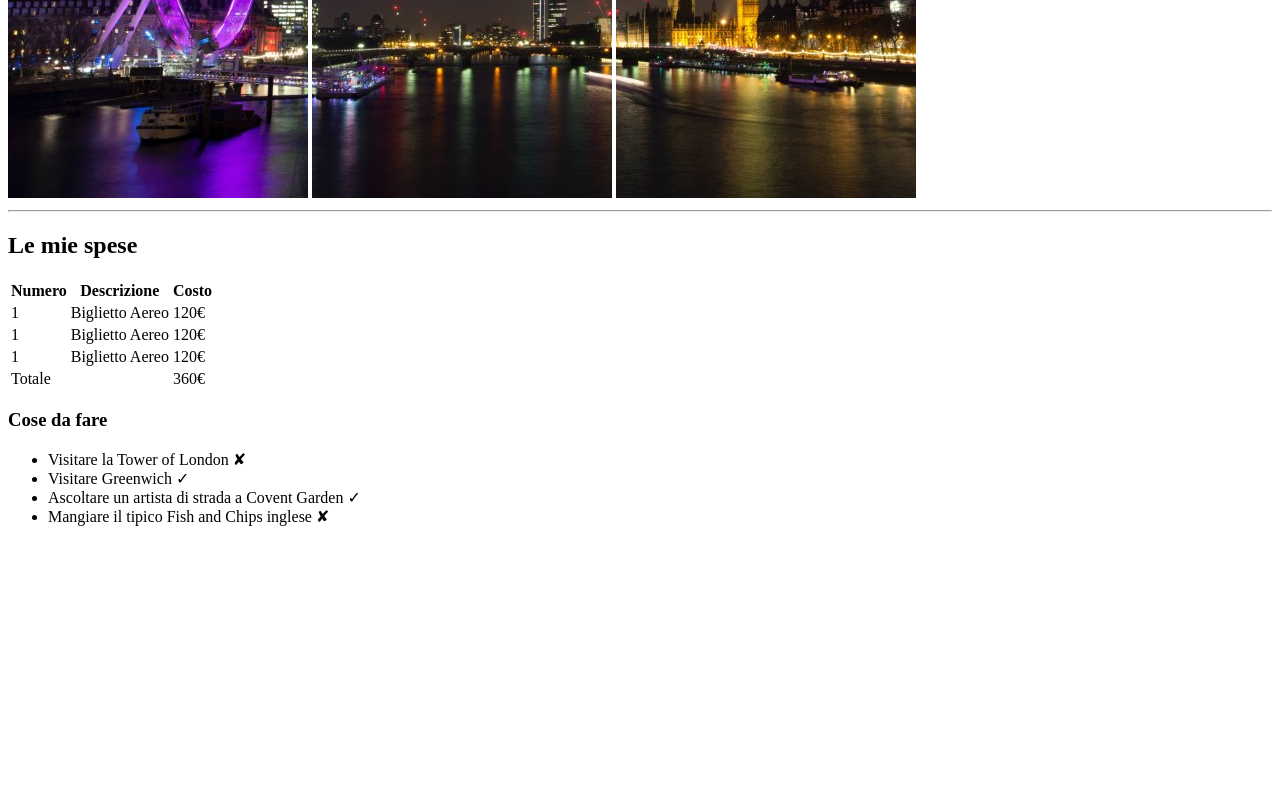
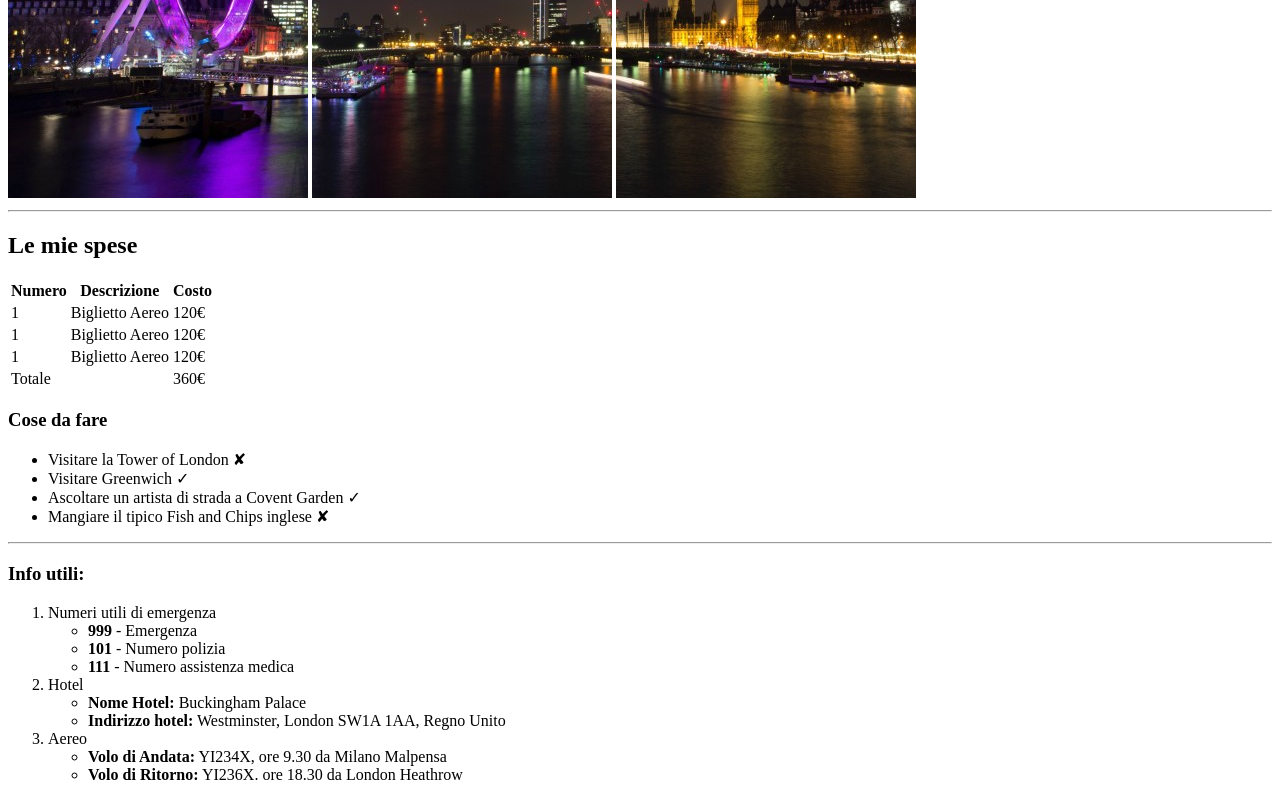
Before and after one commit to Pigiuxxx/html-london-trip, a plain HTML site: page index.html in a window 1280 px wide. Shown: the part 482-1282 px from the top of the page. Before the commit the page ends 1024 px from the top, so only its background shows below. Drawn offline with Linux system fonts and the light colour scheme.

Commit message:
fine lista info utili

```diff
--- a/index.html
+++ b/index.html
@@ -57,7 +57,31 @@
      <li>Mangiare il tipico Fish and Chips inglese &#10008;</li>
     </ul>
    </div>
+   <hr>
+   <!-- info utili lista -->
+   <div>
+     <h3>Info utili:</h3>
+     <ol>
+       <li>Numeri utili di emergenza</li>
+       <ul>
+        <li><strong>999</strong> - Emergenza</li>
+        <li><strong>101</strong> - Numero polizia</li>
+        <li><strong>111</strong> - Numero assistenza medica</li></ul>
+       <li>Hotel</li>
+       <ul>
+         <li><strong>Nome Hotel:</strong> Buckingham Palace</li>
+         <li><strong>Indirizzo hotel:</strong> Westminster, London SW1A 1AA, Regno Unito</li>
+       </ul>
+       <li>Aereo</li>
+       <ul>
+         <li><strong>Volo di Andata:</strong> YI234X, ore 9.30 da Milano Malpensa</li>
+         <li><strong>Volo di Ritorno:</strong> YI236X. ore 18.30 da London Heathrow</li>
+      </ul>
+    </ol>
+   </div>
+       <!-- fine inso utili lista -->
   </main>
+   <!--fine parte centrale  -->
 
 
  </body>
```
